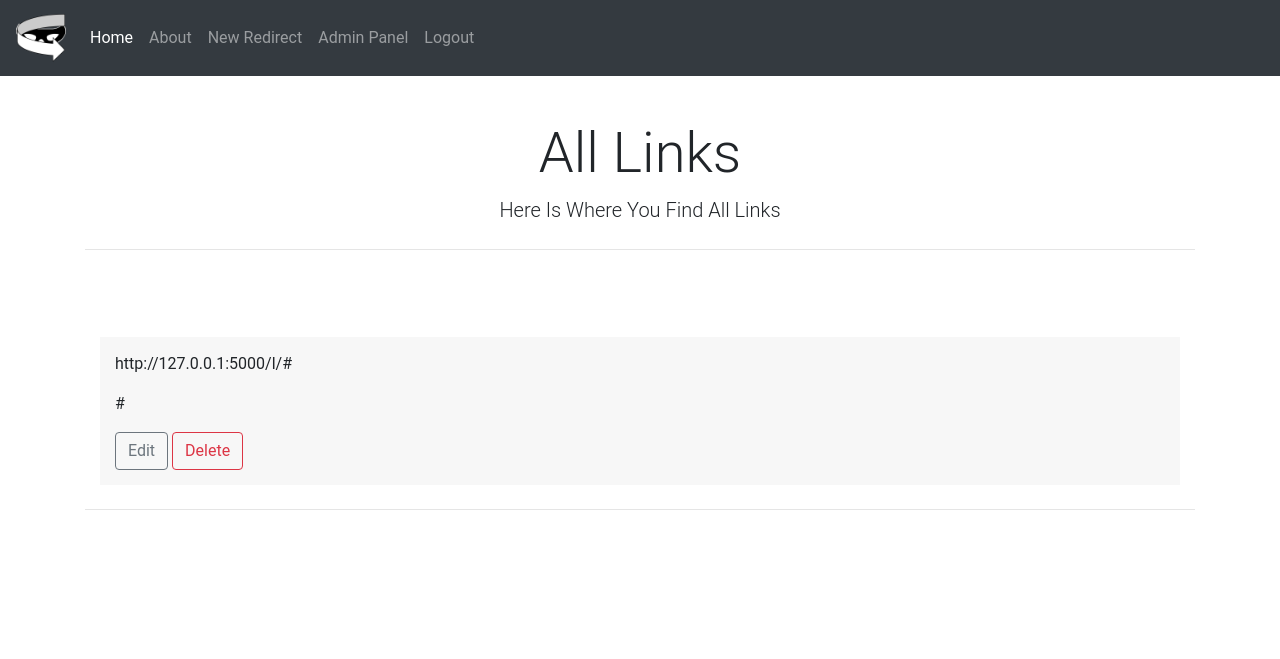
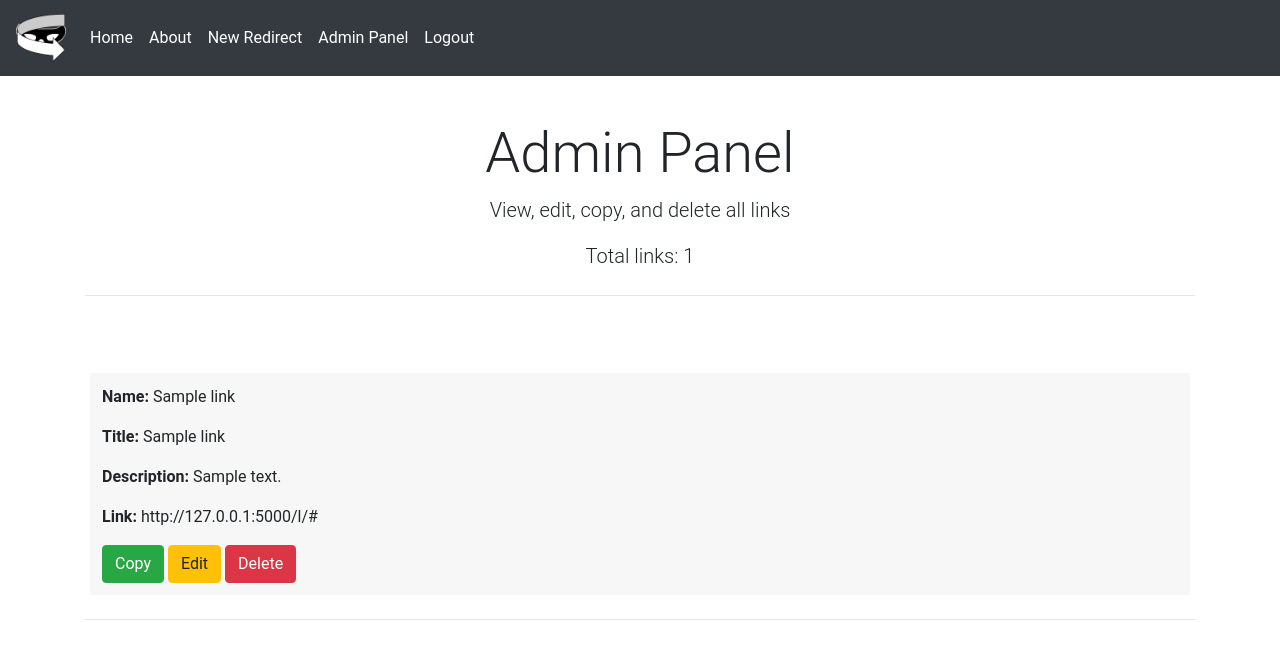
Before and after one commit to jere-mie/rickroll-me-py, a Flask app: page /admin in a window 1280 px wide. Shown: the top 659 px of the page. Run offline with Flask 2, Linux system fonts and the light colour scheme; a user stored in the database is signed in; tables that the repository leaves empty hold one stand-in row (values such as "Sample post"); some libraries are stand-ins or nearby versions.

Commit message:
new rickroll redirect, changes to admin panel

```diff
--- a/website/routes.py
+++ b/website/routes.py
@@ -19,7 +19,13 @@ def home():
 
 @app.route('/about', methods=['GET'])
 def about():
-    return render_template('about.html')
+    with open('config.json') as f:
+        data = json.load(f)
+    return render_template('about.html', domain=data['domain'])
+
+@app.route('/rickrolled', methods=['GET'])
+def rickrolled():
+    return render_template('rickrolled.html')
 
 @app.route('/login', methods=['GET', 'POST'])
 def login():
@@ -33,10 +39,10 @@ def login():
             user = User()
             user.id = "Rick"
             login_user(user, remember=True)
-            flash('login worked', 'success')
+            flash('Successfully logged in!', 'success')
             return redirect(url_for('home'))
         else:
-            flash('incorrect password!', 'danger')
+            flash('Incorrect password!', 'danger')
     return render_template('login.html', form=form, data=data)
 
 @app.route('/logout')
@@ -76,6 +82,8 @@ def edit(link_url):
     form = EditForm()
     if form.validate_on_submit():
         link.link = form.link.data
+        link.link = link.link.replace(' ','-')
+        link.link = re.sub(r'[^a-zA-Z0-9-]', '-', link.link)
         link.url = 'https://www.youtube.com/watch?v=dQw4w9WgXcQ'
         link.title = form.title.data
         link.name = form.name.data
@@ -87,7 +95,6 @@ def edit(link_url):
         return redirect(url_for('home'))
     elif request.method == 'GET':
         form.link.data = link.link
-        # form.url.data = link.url
         form.title.data = link.title
         form.name.data = link.name
         form.desc.data = link.desc
--- a/website/static/style.css
+++ b/website/static/style.css
@@ -16,6 +16,6 @@ body{
 
 .pushed{
     background-color: rgb(247, 247, 247);
-    margin: 15px;
-    padding: 15px;
+    margin: 5px;
+    padding: 12px;
 }
--- a/website/templates/about.html
+++ b/website/templates/about.html
@@ -17,7 +17,7 @@
     <p class="center">First, you'll need to go to the <a href="{{ url_for('new') }}">new link</a> page, where you can customize a new link.</p>
     <p class="center">You'll be greeted by a form with the following fields:</p>
     <ul>
-        <br><li><h4 class="thin">Custom URL Ending</h4>This will be the part after the domain, like so: allnewsnow.online/l/[your_link_here]</li>
+        <br><li><h4 class="thin">Custom URL Ending</h4>This will be the part after the domain, like so: {{ domain }}/l/[your_link_here]</li>
         <br><li><h4 class="thin">Site Name</h4>The name of the supposed website you want to use, for example, "News Today"</li>
         <br><li><h4 class="thin">Site Title</h4>This would be the title of an article or such, for example, "New iPhone Ditches Charging Port"</li>
         <br><li><h4 class="thin">Description</h4>A description of what's on the website, usually one or two sentences</li>
@@ -26,7 +26,7 @@
     <br><br>
     <h2 class="thin center">Now It's Time to Create Your First Link!</h2>
     <br>
-    <p class="center"><a class="btn btn-outline-secondary btn-lg" href="{{ url_for('new') }}" role="button">New Redirect</a></p>
+    <p class="center"><a class="btn btn-outline-secondary btn-lg" href="{{ url_for('new') }}" role="button">New Rick Roll</a></p>
 
   </div>
 
--- a/website/templates/admin.html
+++ b/website/templates/admin.html
@@ -1,21 +1,30 @@
 {% extends 'layout.html' %}
 {% block content %}
   <div class="container" style="background-color:white;">
-    <h1 class="center display-4">All Links</h1>
-    <p class="lead center">Here Is Where You Find All Links</p>
+    <h1 class="center display-4">Admin Panel</h1>
+    <p class="lead center">View, edit, copy, and delete all links</p>
+    <p class="lead center">Total links: {{ links|length }}</p>
     <hr class="my-4">
     <br><br>
     {% for link in links %}
     <div class="pushed">
-        <p>{{ domain }}/l/{{ link.link }}</p>
-        <p>{{ link.url }}</p>
-        <a href="{{ url_for('edit', link_url=link.link) }}" class="btn btn-outline-secondary">Edit</a>
-        <a href="{{ url_for('delete', link_url=link.link) }}" class="btn btn-outline-danger">Delete</a>
+      <p><b>Name: </b>{{ link.name }}</p>
+      <p><b>Title: </b>{{ link.title }}</p>
+      <p><b>Description: </b>{{ link.desc }}</p>
+      <p><b>Link: </b>{{ domain }}/l/{{ link.link }}</p>
+      <button class="btn btn-success" onclick="copyLink('{{ domain }}/l/{{ link.link }}')">Copy</button>
+      <a href="{{ url_for('edit', link_url=link.link) }}" class="btn btn-warning">Edit</a>
+      <a href="{{ url_for('delete', link_url=link.link) }}" class="btn btn-danger">Delete</a>
     </div>
     <hr class="my-4">
     {% endfor %}
   </div>
 
-
+  <script>
+    function copyLink(text) {
+      navigator.clipboard.writeText(text);
+      alert('Copied: ' + text);
+    }
+  </script>
 
 {% endblock %}
--- a/website/templates/layout.html
+++ b/website/templates/layout.html
@@ -28,17 +28,17 @@
                 <li class="nav-item active">
                   <a class="nav-link" href="{{ url_for('home')  }}">Home <span class="sr-only">(current)</span></a>
                 </li>
-                <li class="nav-item">
+                <li class="nav-item active">
                   <a class="nav-link" href="{{ url_for('about') }}">About</a>
                 </li>
-                <li class="nav-item">
+                <li class="nav-item active">
                   <a class="nav-link" href="{{ url_for('new') }}">New Redirect</a>
                 </li>
                 {% if current_user.is_authenticated %}
-                <li class="nav-item">
+                <li class="nav-item active">
                   <a class="nav-link" href="{{ url_for('admin') }}">Admin Panel</a>
                 </li>
-                <li class="nav-item">
+                <li class="nav-item active">
                   <a class="nav-link" href="{{ url_for('logout') }}">Logout</a>
                 </li>
                 {% endif %}
--- a/website/templates/redir.html
+++ b/website/templates/redir.html
@@ -7,11 +7,11 @@
     <meta property="og:description" content="{{ desc }}" />
     <meta property="og:image" content="{{ image }}" />
 
-    <title>Redirecting</title>
+    <title>{{ title }}</title>
   </head>
   <body>
     <script>
-      setTimeout(() => { window.location.href="https://www.youtube.com/watch?v=dQw4w9WgXcQ" }, 1000);
+      setTimeout(() => { window.location.href="{{ url_for('rickrolled') }}" }, 500);
 
     </script>
 
```
Also changed, not shown: website/templates/home.html (+4 -3 lines), website/templates/rickrolled.html (added, +17 -0 lines).
